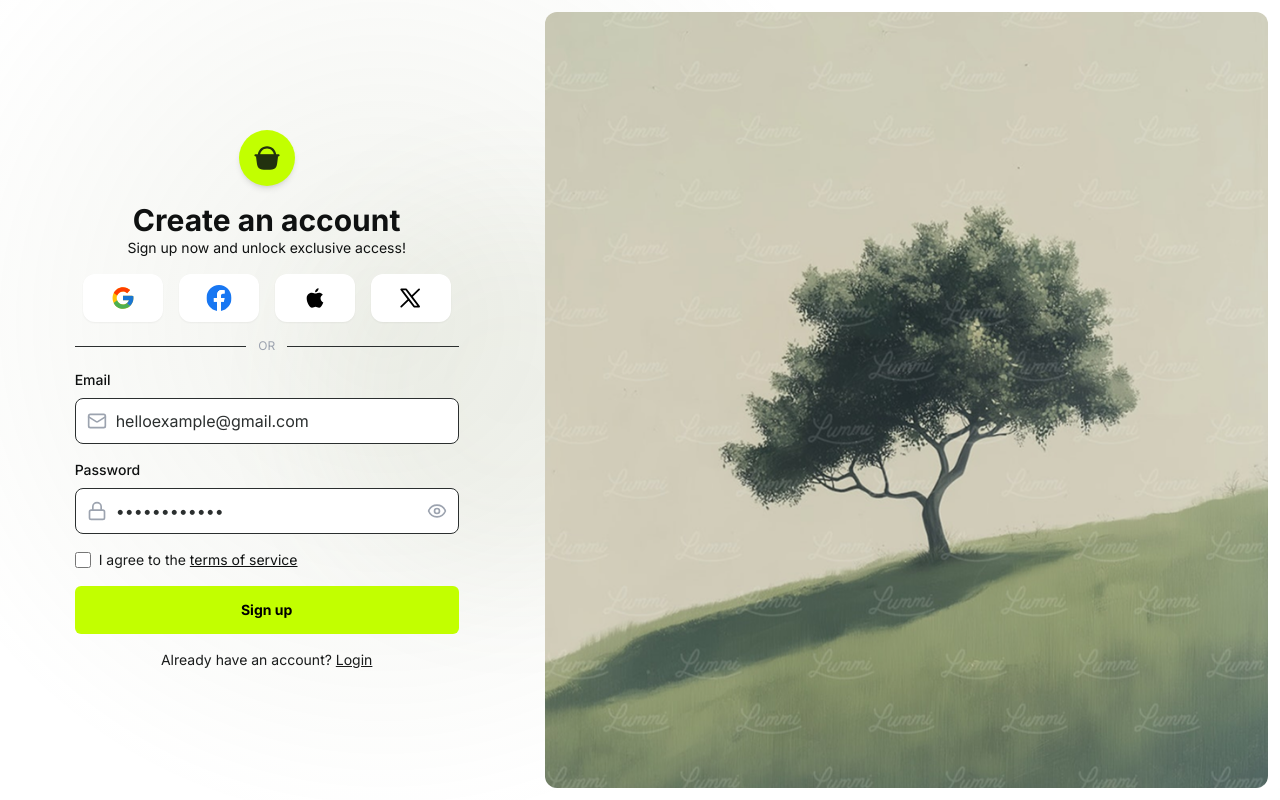
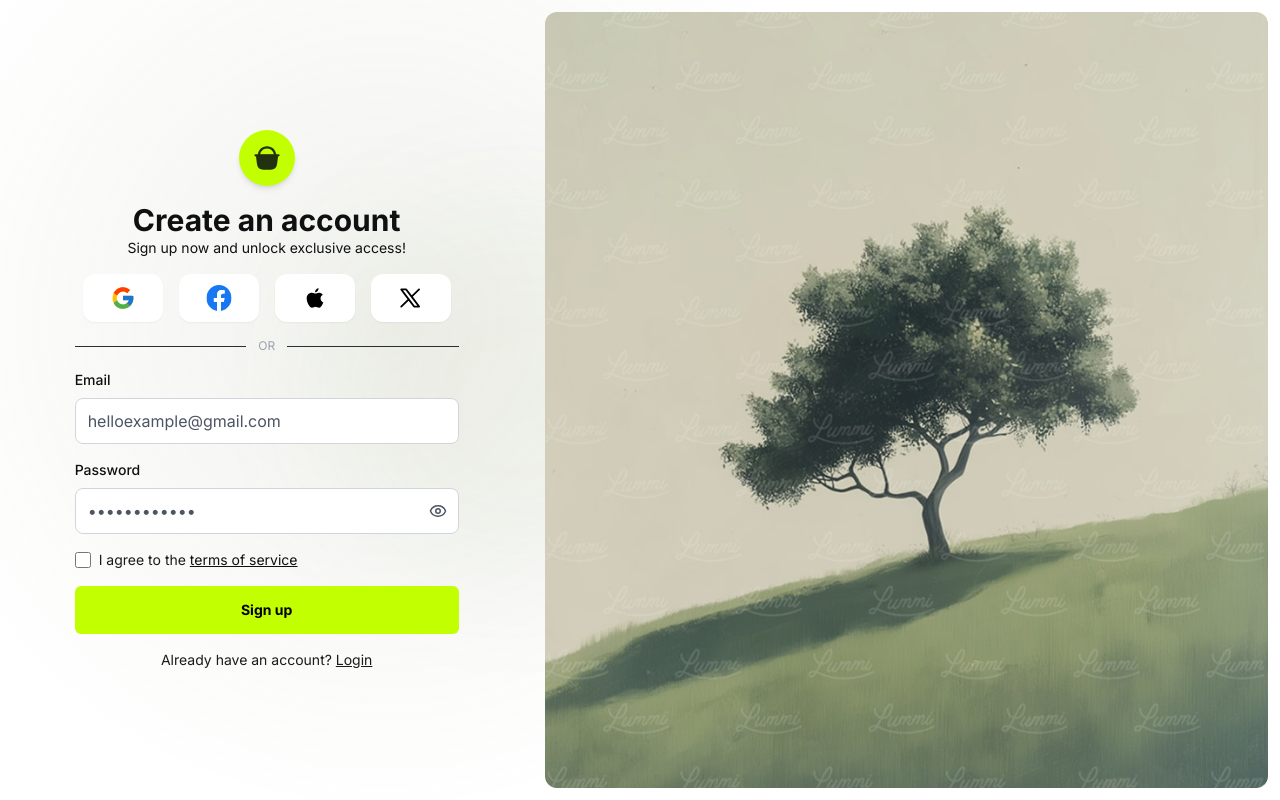
Before and after one commit to Waahguptaji/spndo, a Next.js app in the folder client/: page /register in a window 1280 px wide. Built offline with nearby package versions, Linux system fonts and the light colour scheme.

Commit message:
fix(ui):fix layout formInput

```diff
--- a/client/src/components/ui/FormInput.tsx
+++ b/client/src/components/ui/FormInput.tsx
@@ -1,24 +1,31 @@
+"use client";
+
 import React, { forwardRef, useState } from "react";
-import { ChevronDown, User, Mail, Lock, Eye, EyeOff } from "lucide-react";
+import { ChevronDown, Eye, EyeOff } from "lucide-react";
 
-interface FormInputProps extends React.InputHTMLAttributes<HTMLInputElement> {
+export interface FormInputProps
+  extends React.InputHTMLAttributes<HTMLInputElement> {
   label?: string;
   error?: string;
-  icon?: React.ReactNode;
+  leadingIcon?: React.ReactNode; // head
+  trailingIcon?: React.ReactNode; // tail
+  onTrailingClick?: () => void;
+  suffixText?: string | React.ReactNode; // small "value" chip
   hasDropdown?: boolean;
   dropdownOptions?: { value: string; label: string }[];
   onDropdownSelect?: (value: string) => void;
   variant?: "default" | "password";
 }
 
-type InputState = "default" | "focus" | "error" | "disabled";
-
 const FormInput = forwardRef<HTMLInputElement, FormInputProps>(
-  (
+  function FormInput(
     {
       label,
       error,
-      icon,
+      leadingIcon,
+      trailingIcon,
+      onTrailingClick,
+      suffixText,
       hasDropdown = false,
       dropdownOptions = [],
       onDropdownSelect,
@@ -26,196 +33,146 @@
       disabled = false,
       className = "",
       type = "text",
-      placeholder = "Example",
-      value = "",
-      onChange,
-      onFocus,
-      onBlur,
       ...props
     },
     ref
-  ) => {
-    const [isFocused, setIsFocused] = useState(false);
-    const [isDropdownOpen, setIsDropdownOpen] = useState(false);
+  ) {
+    const [focused, setFocused] = useState(false);
     const [showPassword, setShowPassword] = useState(false);
+    const [open, setOpen] = useState(false);
 
-    const getCurrentState = (): InputState => {
-      if (disabled) return "disabled";
-      if (error) return "error";
-      if (isFocused) return "focus";
-      return "default";
-    };
+    const state = disabled
+      ? "disabled"
+      : error
+      ? "error"
+      : focused
+      ? "focus"
+      : "default";
 
-    const currentState = getCurrentState();
-    // const hasContent = value && value.toString().length > 0;
+    const base =
+      "w-full rounded-lg border outline-none transition-all duration-150 py-2.5";
+    const colors =
+      state === "disabled"
+        ? "bg-neutral-softGrey2 dark:bg-neutral-dark2 text-neutral-grey2 dark:text-neutral-grey2 border-neutral-softGrey1 dark:border-neutral-grey1 cursor-not-allowed"
+        : state === "error"
+        ? "bg-neutral-white dark:bg-neutral-dark2 text-neutral-dark1 dark:text-white border-system-red ring-1 ring-system-red"
+        : state === "focus"
+        ? "bg-neutral-white dark:bg-neutral-dark2 text-neutral-dark1 dark:text-white border-primary-brand ring-1 ring-primary-brand"
+        : "bg-neutral-white dark:bg-neutral-dark2 text-neutral-dark1 dark:text-white border-neutral-softGrey1 dark:border-neutral-grey1";
 
-    const stateStyles = {
-      default: {
-        border: "border-neutral-grey1",
-        background: "bg-neutral-white dark:bg-neutral-dark2",
-        text: "text-neutral-dark2 dark:text-neutral-white",
-        placeholder:
-          "placeholder-neutral-grey1 dark:placeholder-neutral-softgrey3",
-      },
-      focus: {
-        border: "border-primary-brand ring-1 ring-primary-brand",
-        background: "bg-neutral-white dark:bg-neutral-dark2",
-        text: "text-neutral-grey1 dark:text-neutral-white",
-        placeholder:
-          "placeholder-neutral-softgrey3 dark:placeholder-neutral-softgrey3",
-      },
-      error: {
-        border: "border-red-500 ring-1 ring-red-500",
-        background: "bg-neutral-white dark:bg-neutral-dark2",
-        text: "text-neutral-grey1 dark:text-neutral-white",
-        placeholder:
-          "placeholder-neutral-softgrey3 dark:placeholder-neutral-softgrey3",
-      },
-      disabled: {
-        border: "border-neutral-grey1",
-        background: "bg-neutral-white dark:bg-neutral-dark2",
-        text: "text-neutral-grey2",
-        placeholder:
-          "placeholder-neutral-grey1 dark:placeholder-neutral-softgrey3",
-      },
-    };
+    const placeholder =
+      "placeholder-neutral-grey2 dark:placeholder-neutral-grey3";
 
-    const currentStyles = stateStyles[currentState];
-
-    const handleFocus = (e: React.FocusEvent<HTMLInputElement>) => {
-      setIsFocused(true);
-      onFocus?.(e);
-    };
-
-    const handleBlur = (e: React.FocusEvent<HTMLInputElement>) => {
-      setIsFocused(false);
-      onBlur?.(e);
-    };
-
-    const handleDropdownToggle = () => {
-      if (!disabled) {
-        setIsDropdownOpen(!isDropdownOpen);
-      }
-    };
-
-    const handleDropdownSelect = (option: { value: string; label: string }) => {
-      onDropdownSelect?.(option.value);
-      setIsDropdownOpen(false);
-    };
-
-    const togglePasswordVisibility = () => {
-      setShowPassword(!showPassword);
-    };
+    const hasTail =
+      !!suffixText || !!trailingIcon || hasDropdown || variant === "password";
+    const paddingLeft = leadingIcon ? "pl-10" : "pl-3";
+    const paddingRight = hasTail ? "pr-28" : "pr-3";
 
     const inputType =
-      variant === "password" && !showPassword ? "password" : type;
+      variant === "password" ? (showPassword ? "text" : "password") : type;
 
     return (
-      <div className="">
+      <div className={`w-full ${className}`}>
         {label && (
-          <label className="block text-sm font-medium text-neutral-dark1 dark:text-neutral-white mb-2">
+          <label className="block mb-2 text-sm font-medium text-neutral-dark1 dark:text-neutral-white">
             {label}
           </label>
         )}
 
         <div className="relative">
-          {icon && (
-            <div className="absolute left-3 top-1/2 transform -translate-y-1/2 pointer-events-none">
-              <div
-                className={`w-5 h-5 ${
-                  currentState === "error"
-                    ? "text-red-500"
-                    : currentState === "disabled"
-                    ? "text-gray-300"
-                    : "text-gray-400"
-                }`}
-              >
-                {icon}
-              </div>
-            </div>
+          {leadingIcon && (
+            <span className="absolute left-3 top-1/2 -translate-y-1/2 text-neutral-grey2 dark:text-neutral-grey3 pointer-events-none">
+              {leadingIcon}
+            </span>
           )}
 
           <input
             ref={ref}
             type={inputType}
-            value={value}
-            onChange={onChange}
-            onFocus={handleFocus}
-            onBlur={handleBlur}
             disabled={disabled}
-            placeholder={placeholder}
-            className={`
-              w-full px-3 py-2.5 rounded-lg border transition-all duration-200 outline-none
-              ${currentStyles.border}
-              ${currentStyles.background}
-              ${currentStyles.text}
-              ${currentStyles.placeholder}
-              ${icon ? "pl-10" : ""}
-              ${hasDropdown || variant === "password" ? "pr-10" : ""}
-              ${disabled ? "cursor-not-allowed" : "cursor-text"}
-              ${className}
-            `}
+            aria-invalid={!!error}
+            onFocus={() => setFocused(true)}
+            onBlur={() => setFocused(false)}
+            className={[
+              base,
+              colors,
+              placeholder,
+              paddingLeft,
+              paddingRight,
+            ].join(" ")}
             {...props}
           />
 
-          <div className="absolute right-3 top-1/2 transform -translate-y-1/2 flex items-center space-x-1">
+          {hasTail && (
+            <div className="absolute right-3 top-1/2 -translate-y-1/2 flex items-center gap-2">
+              {suffixText && (
+                <span className="px-2 py-0.5 text-xs rounded-md bg-neutral-softGrey2 dark:bg-neutral-dark1 text-neutral-grey3">
+                  {suffixText}
+                </span>
+              )}
+
+              {trailingIcon && (
+                <button
+                  type="button"
+                  onClick={onTrailingClick}
+                  disabled={disabled}
+                  className="text-neutral-grey2 dark:text-neutral-grey3 hover:text-neutral-dark1 dark:hover:text-neutral-white disabled:opacity-50"
+                >
+                  {trailingIcon}
+                </button>
+              )}
+
               {variant === "password" && (
                 <button
                   type="button"
-                onClick={togglePasswordVisibility}
-                className={`w-5 h-5 ${
-                  currentState === "disabled"
-                    ? "text-gray-300 cursor-not-allowed"
-                    : "text-gray-400 hover:text-gray-600"
-                }`}
+                  onClick={() => setShowPassword((s) => !s)}
                   disabled={disabled}
+                  className="text-neutral-grey2 dark:text-neutral-grey3 hover:text-neutral-dark1 dark:hover:text-neutral-white disabled:opacity-50"
+                  aria-label={showPassword ? "Hide password" : "Show password"}
                 >
-                {showPassword ? <EyeOff size={20} /> : <Eye size={20} />}
+                  {showPassword ? <EyeOff size={18} /> : <Eye size={18} />}
                 </button>
               )}
 
               {hasDropdown && (
                 <button
                   type="button"
-                onClick={handleDropdownToggle}
-                className={`w-5 h-5 transition-transform duration-200 ${
-                  isDropdownOpen ? "rotate-180" : ""
-                } ${
-                  currentState === "error"
-                    ? "text-red-500"
-                    : currentState === "disabled"
-                    ? "text-gray-300 cursor-not-allowed"
-                    : "text-gray-400 hover:text-gray-600"
-                }`}
+                  onClick={() => setOpen((o) => !o)}
                   disabled={disabled}
+                  className="text-neutral-grey2 dark:text-neutral-grey3 hover:text-neutral-dark1 dark:hover:text-neutral-white disabled:opacity-50"
+                  aria-haspopup="listbox"
+                  aria-expanded={open}
                 >
-                <ChevronDown size={20} />
+                  <ChevronDown size={18} />
                 </button>
               )}
             </div>
+          )}
 
-          {hasDropdown && isDropdownOpen && dropdownOptions.length > 0 && (
-            <div className="absolute z-10 w-full mt-1 bg-white border border-gray-300 rounded-lg shadow-lg max-h-60 overflow-auto">
-              {dropdownOptions.map((option, index) => (
+          {hasDropdown && open && dropdownOptions.length > 0 && (
+            <div className="absolute z-50 mt-2 w-full rounded-lg border bg-neutral-white dark:bg-neutral-dark2 border-neutral-softGrey1 dark:border-neutral-grey1 shadow-lg overflow-hidden">
+              {dropdownOptions.map((opt) => (
                 <button
-                  key={index}
+                  key={opt.value}
                   type="button"
-                  onClick={() => handleDropdownSelect(option)}
-                  className="w-full px-3 py-2 text-left hover:bg-gray-50 focus:bg-gray-50 focus:outline-none first:rounded-t-lg last:rounded-b-lg"
+                  role="option"
+                  onClick={() => {
+                    onDropdownSelect?.(opt.value);
+                    setOpen(false);
+                  }}
+                  className="w-full text-left px-3 py-2 text-sm hover:bg-neutral-softGrey2 dark:hover:bg-neutral-dark1 text-neutral-dark1 dark:text-neutral-white"
                 >
-                  {option.label}
+                  {opt.label}
                 </button>
               ))}
             </div>
           )}
         </div>
 
-        {error && <p className="mt-2 text-sm text-red-600">{error}</p>}
+        {error && <p className="mt-2 text-sm text-system-red">{error}</p>}
       </div>
     );
   }
 );
 
-FormInput.displayName = "FormInput";
-
 export default FormInput;
```
Lines whose indentation alone changed are shown as unchanged.
